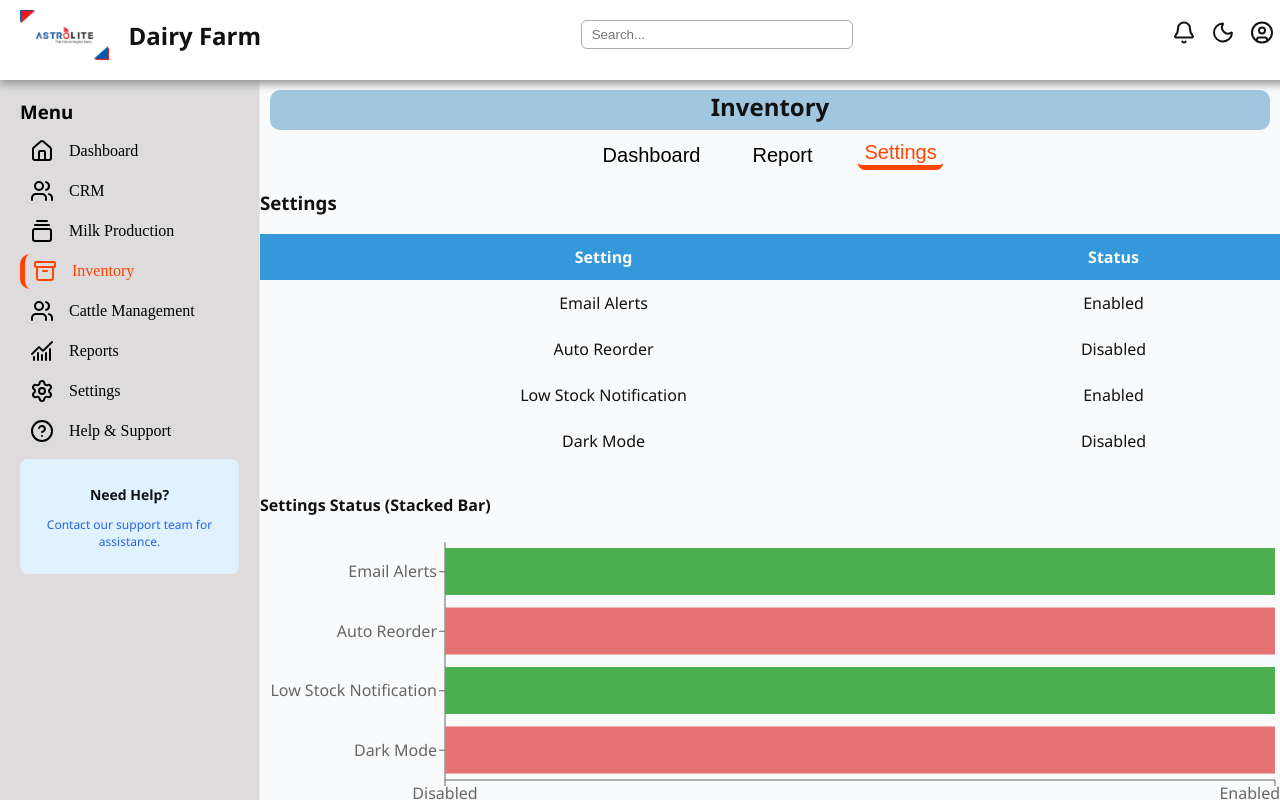
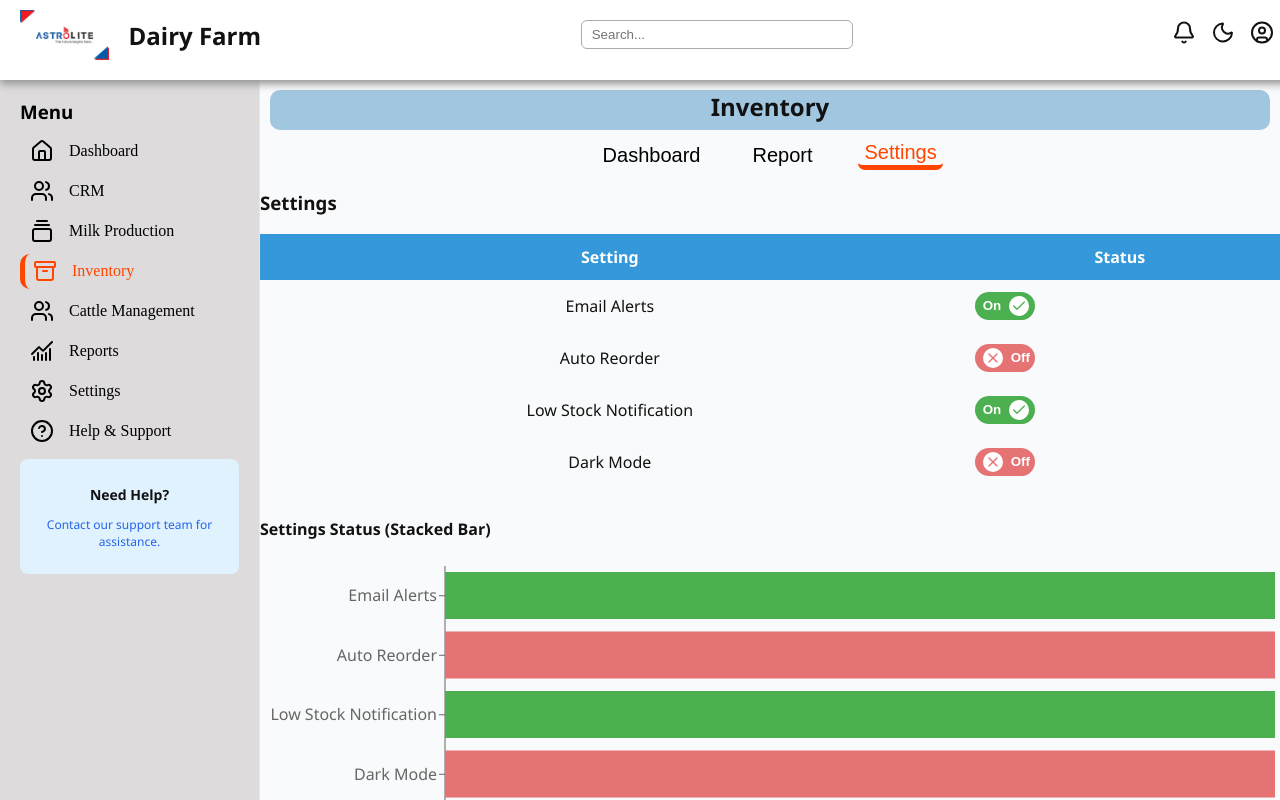
Before and after one commit to Astrolitetech/Front-End, a React (Create React App) app in the folder React/Organization-crm/org-crm/: page /inventory in a window 1280 px wide. Both pictures are taken after a click on the button "Settings". Built offline with nearby package versions, Linux system fonts and the light colour scheme.

Commit message:
pending inventory

```diff
--- a/React/Organization-crm/org-crm/src/pages/Inventory.jsx
+++ b/React/Organization-crm/org-crm/src/pages/Inventory.jsx
@@ -1,4 +1,5 @@
 import React, { useState } from 'react';
+import { Check, X } from 'lucide-react';
 import '../styles/Inventory.css';
 import {
     BarChart, Bar, XAxis, YAxis, Tooltip, Legend, PieChart, Pie, Cell, ResponsiveContainer
@@ -178,12 +179,16 @@ const Inventory = () => {
     );
 
     // Dummy data and graphs for Settings tab
-    const settingsData = [
+    const [settingsData, setSettingsData] = useState([
         { setting: 'Email Alerts', enabled: 1 },
         { setting: 'Auto Reorder', enabled: 0 },
         { setting: 'Low Stock Notification', enabled: 1 },
         { setting: 'Dark Mode', enabled: 0 },
-    ];
+    ]);
+
+    const handleToggleSetting = idx => {
+        setSettingsData(prev => prev.map((row, i) => i === idx ? { ...row, enabled: row.enabled ? 0 : 1 } : row));
+    };
 
     const renderSettingsTable = () => (
         <table className="settings-table" style={{ marginBottom: '30px', width: '100%' }}>
@@ -197,7 +202,41 @@ const Inventory = () => {
                 {settingsData.map((row, idx) => (
                     <tr key={idx}>
                         <td>{row.setting}</td>
-                        <td>{row.enabled ? 'Enabled' : 'Disabled'}</td>
+                        <td>
+                            <button
+                                onClick={() => handleToggleSetting(idx)}
+                                style={{
+                                    background: row.enabled ? '#4caf50' : '#e57373',
+                                    color: 'white',
+                                    border: 'none',
+                                    borderRadius: '16px',
+                                    width: '60px',
+                                    height: '28px',
+                                    cursor: 'pointer',
+                                    fontWeight: 600,
+                                    display: 'flex',
+                                    alignItems: 'center',
+                                    justifyContent: 'space-between',
+                                    gap: '4px',
+                                    padding: '0 8px'
+                                }}
+                            >
+                                {row.enabled
+                                    ? <>
+                                        {'On'}
+                                        <span style={{background: 'white', borderRadius: '50%', padding: 2, marginLeft: 4, display: 'flex', alignItems: 'center', justifyContent: 'center'}}>
+                                            <Check size={16} style={{color: row.enabled ? '#4caf50' : '#e57373', verticalAlign:'middle'}} />
+                                        </span>
+                                    </>
+                                    : <>
+                                        <span style={{background: 'white', borderRadius: '50%', padding: 2, marginRight: 4, display: 'flex', alignItems: 'center', justifyContent: 'center'}}>
+                                            <X size={16} style={{color: row.enabled ? '#4caf50' : '#e57373', verticalAlign:'middle'}} />
+                                        </span>
+                                        {'Off'}
+                                    </>
+                                }
+                            </button>
+                        </td>
                     </tr>
                 ))}
             </tbody>
```
